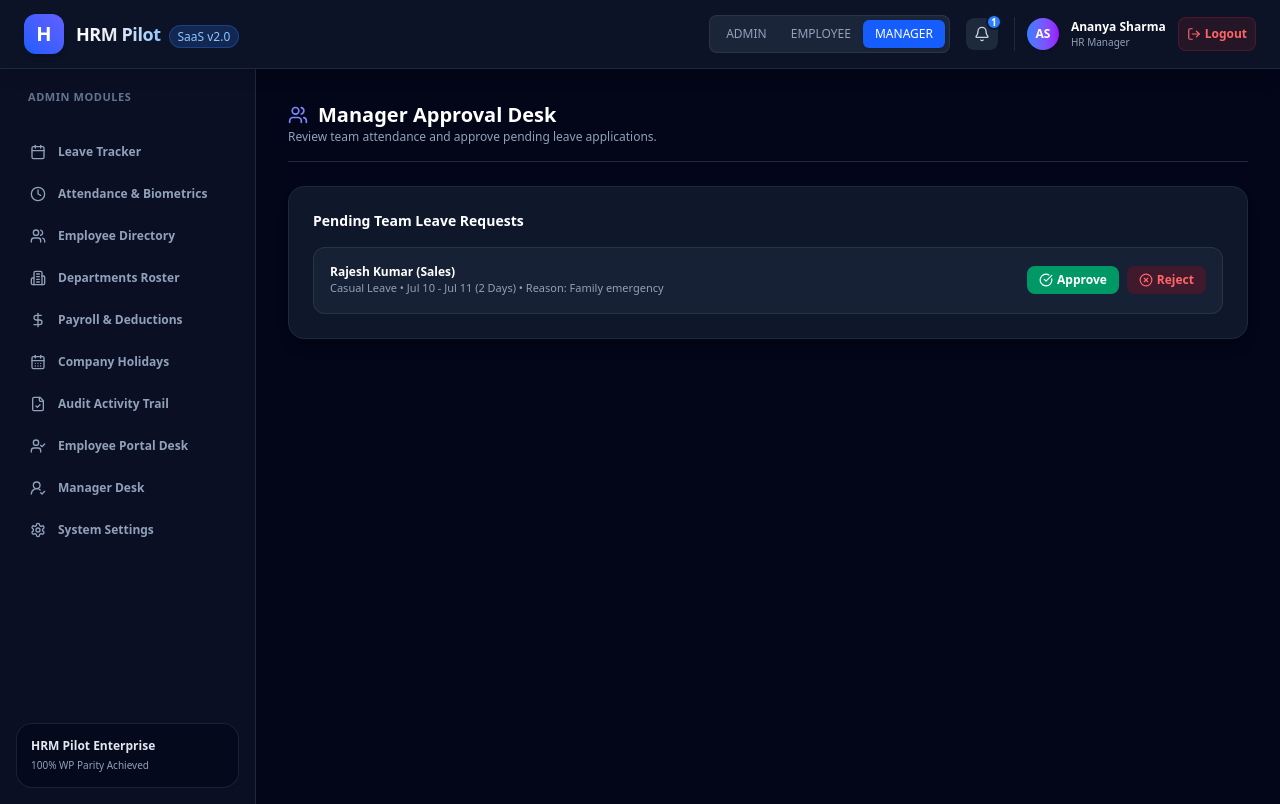
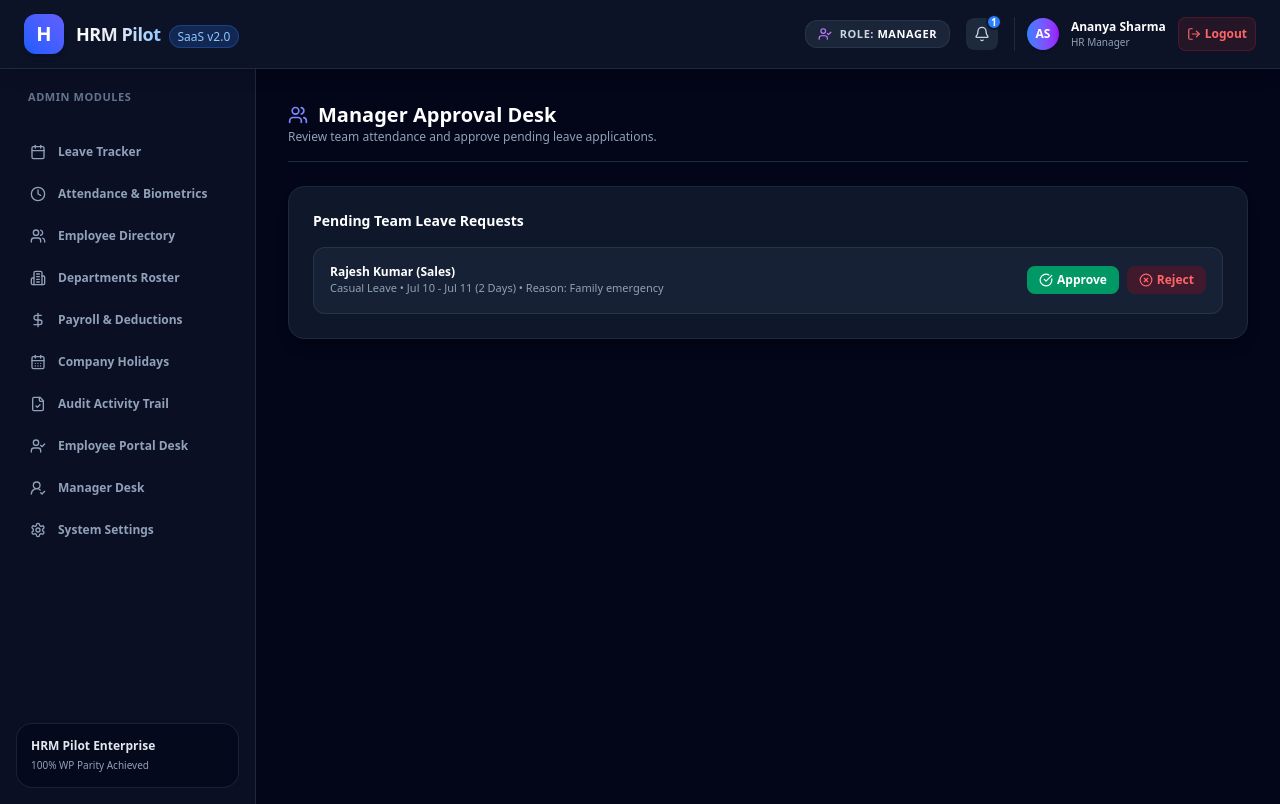
Before and after one commit to harsh12356-44/hrm-pilot-web-app, a Next.js app: page /manager in a window 1280 px wide. Built offline with nearby package versions, Linux system fonts and the light colour scheme.

Commit message:
Enforced zero-trust middleware route protection and secured homepage routing to /login

```diff
--- a/src/app/page.tsx
+++ b/src/app/page.tsx
@@ -1,5 +1,5 @@
 import { redirect } from 'next/navigation';
 
 export default function HomePage() {
-  redirect('/admin');
+  redirect('/login');
 }
--- a/src/components/Navbar.tsx
+++ b/src/components/Navbar.tsx
@@ -3,7 +3,7 @@
 import React, { useState, useEffect } from 'react';
 import Link from 'next/link';
 import { useRouter } from 'next/navigation';
-import { Bell, Check, X, LogOut } from 'lucide-react';
+import { Bell, Check, X, LogOut, Shield, UserCheck } from 'lucide-react';
 import { NotificationItem } from '@/lib/types';
 
 interface NavbarProps {
@@ -11,7 +11,7 @@ interface NavbarProps {
   onRoleChange?: (role: string) => void;
 }
 
-export default function Navbar({ currentRole = 'ADMIN', onRoleChange }: NavbarProps) {
+export default function Navbar({ currentRole = 'ADMIN' }: NavbarProps) {
   const router = useRouter();
   const [notifications, setNotifications] = useState<NotificationItem[]>([]);
   const [showNotifPopover, setShowNotifPopover] = useState(false);
@@ -53,7 +53,7 @@ export default function Navbar({ currentRole = 'ADMIN', onRoleChange }: NavbarPr
   return (
     <header className="bg-slate-900/80 backdrop-blur-md border-b border-slate-800 text-white sticky top-0 z-40 px-6 py-3.5 flex items-center justify-between shadow-lg">
       <div className="flex items-center space-x-3">
-        <Link href="/admin" className="flex items-center space-x-3">
+        <Link href={currentRole === 'ADMIN' ? '/admin' : currentRole === 'MANAGER' ? '/manager' : '/employee'} className="flex items-center space-x-3">
           <div className="w-10 h-10 rounded-xl bg-gradient-to-tr from-blue-600 to-indigo-500 flex items-center justify-center font-bold text-xl shadow-md text-white">
             H
           </div>
@@ -69,22 +69,16 @@ export default function Navbar({ currentRole = 'ADMIN', onRoleChange }: NavbarPr
       </div>
 
       <div className="flex items-center space-x-4">
-        {/* Role Switcher */}
-        <div className="flex items-center bg-slate-800/90 rounded-lg p-1 border border-slate-700/60 text-xs">
-          {['ADMIN', 'EMPLOYEE', 'MANAGER'].map(r => (
-            <Link
-              key={r}
-              href={r === 'ADMIN' ? '/admin' : r === 'EMPLOYEE' ? '/employee' : '/manager'}
-              className={`px-3 py-1.5 rounded-md font-medium transition-all ${
-                currentRole === r
-                  ? 'bg-blue-600 text-white shadow-sm'
-                  : 'text-slate-400 hover:text-white'
-              }`}
-              onClick={() => onRoleChange && onRoleChange(r)}
-            >
-              {r}
-            </Link>
-          ))}
+        {/* Authenticated Role Badge */}
+        <div className="flex items-center space-x-2 px-3 py-1.5 rounded-xl bg-slate-800/90 border border-slate-700/60 text-xs text-slate-200">
+          {currentRole === 'ADMIN' ? (
+            <Shield className="w-3.5 h-3.5 text-blue-400" />
+          ) : (
+            <UserCheck className="w-3.5 h-3.5 text-purple-400" />
+          )}
+          <span className="font-bold text-[11px] uppercase tracking-wider text-slate-300">
+            Role: <span className="text-white font-extrabold">{currentRole}</span>
+          </span>
         </div>
 
         {/* Notifications Bell */}
--- /dev/null
+++ b/src/middleware.ts
@@ -0,0 +1,44 @@
+import { NextResponse } from 'next/server';
+import type { NextRequest } from 'next/server';
+
+export function middleware(request: NextRequest) {
+  const { pathname } = request.nextUrl;
+  const userRole = request.cookies.get('hrm_user_role')?.value;
+
+  // 1. Unauthenticated users trying to access protected areas
+  const isProtectedAdmin = pathname.startsWith('/admin');
+  const isProtectedManager = pathname.startsWith('/manager');
+  const isProtectedEmployee = pathname.startsWith('/employee');
+
+  if (isProtectedAdmin || isProtectedManager || isProtectedEmployee) {
+    if (!userRole) {
+      const loginUrl = new URL('/login', request.url);
+      loginUrl.searchParams.set('redirect', pathname);
+      return NextResponse.redirect(loginUrl);
+    }
+  }
+
+  // 2. Role-Based Access Control (RBAC) Enforcement
+  if (isProtectedAdmin && userRole !== 'ADMIN') {
+    // Non-admin users cannot access /admin suite
+    const target = userRole === 'MANAGER' ? '/manager' : '/employee';
+    return NextResponse.redirect(new URL(target, request.url));
+  }
+
+  if (isProtectedManager && userRole !== 'MANAGER' && userRole !== 'ADMIN') {
+    // Employees cannot access /manager desk
+    return NextResponse.redirect(new URL('/employee', request.url));
+  }
+
+  // 3. Authenticated users opening /login -> redirect to their role dashboard
+  if (pathname === '/login' && userRole) {
+    const target = userRole === 'ADMIN' ? '/admin' : userRole === 'MANAGER' ? '/manager' : '/employee';
+    return NextResponse.redirect(new URL(target, request.url));
+  }
+
+  return NextResponse.next();
+}
+
+export const config = {
+  matcher: ['/admin/:path*', '/manager/:path*', '/employee/:path*', '/login'],
+};
```
